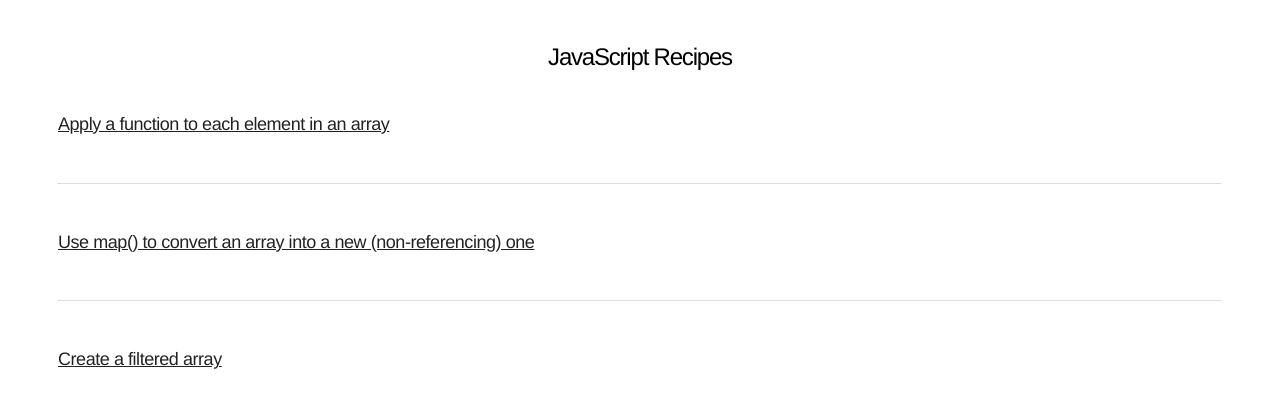
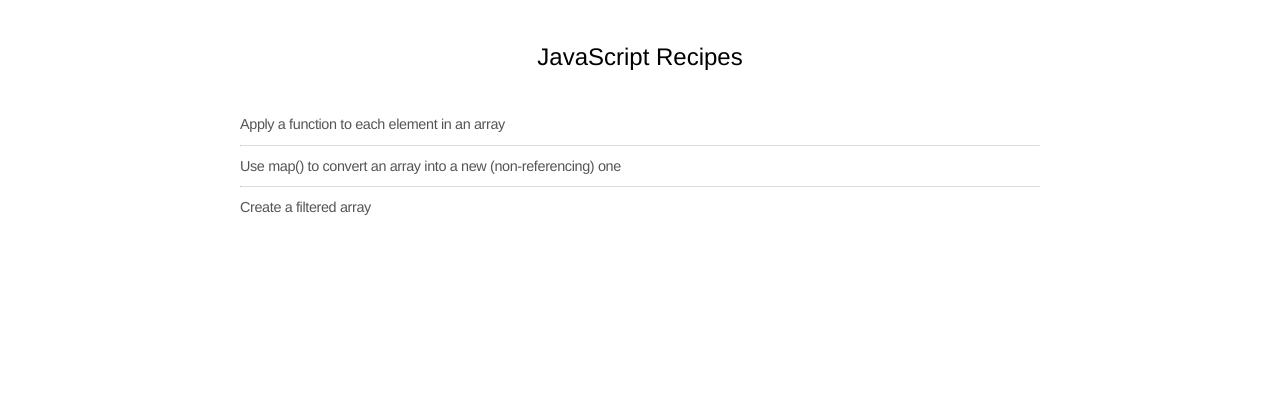
Before and after one commit to rubyjelly/js-recipes, a plain HTML site: page index.html in a window 1280 px wide. Drawn offline with nearby package versions, Linux system fonts and the light colour scheme.

Commit message:
Style improvements

```diff
--- a/css/styles.css
+++ b/css/styles.css
@@ -9,12 +9,11 @@ body {
 hr {
 	border-top: 1px solid #ddd;
 	border-bottom: 0;
-	margin: 50px 0;
+	margin: 10px 0;
 }
 
 h1 {
 	font-weight: 300;
-	letter-spacing: -0.05em;
 	margin-bottom: 50px;
 	text-align: center;
 }
@@ -25,6 +24,8 @@ h2 {
 }
 
 #wrapper {
+	max-width: 800px;
+	margin: 0 auto;
 	width: 100%;
 }
 
@@ -46,6 +47,16 @@ h2 {
 	background-color: #282828;
 }
 
+.tab-label {
+	font-size: 1.2em;
+}
+
 .tab-label a {
+	color: #555;
+	text-decoration: none;
+}
+
+.tab-label a:hover {
 	color: #222;
+	text-decoration: none;
 }
```
